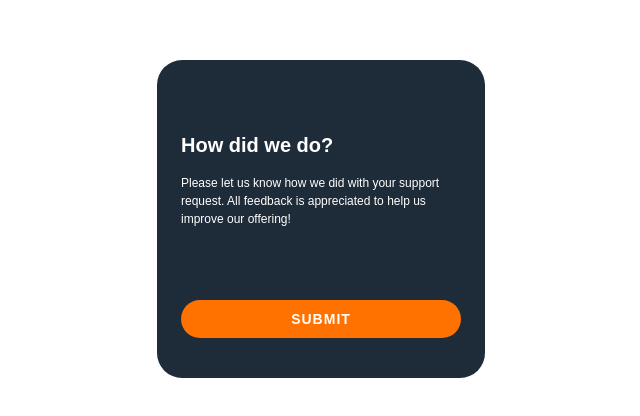
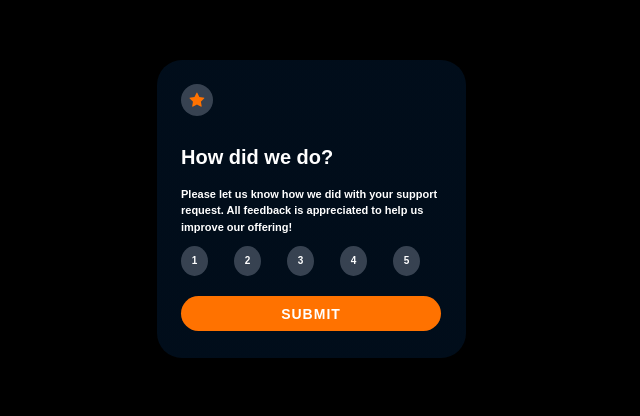
Before and after one commit to Simidaniels/Interactive-rating-component-image, a plain HTML site: page index.html in a window 1280 px wide. Shown: the part 140-556 px from the top of the page, without its empty margins (443-1083 px from the left). Drawn offline with Linux system fonts and the light colour scheme.

Commit message:
replica complete

```diff
--- a/assets/css/style.css
+++ b/assets/css/style.css
@@ -1,6 +1,10 @@
-.image {
-  width: 280px;
-  height: 270px;
+body{
+  margin: 0%;
+  background-color: #000000;
+}
+.image{
+  width: 261px;
+  height: 250px;
   background: linear-gradient(to top, rgba(1, 15, 30, 0.884) 50%, rgba(1, 15, 30, 0.884) 50%);
   position: absolute;
   top: 200px;
@@ -8,32 +12,72 @@
   border-radius: 25px;
   padding: 24px;
 }
-.image h2 {
+.image span{
+  color: #ff7200;
+  display: inline-block;
+  width: 30px;
+  text-align: center;
+  line-height: 30px;
+  background: rgba(62, 74, 88, 0.884);
+  border-radius: 50%;
+  padding: 1px;
+}
+.image h2{
   width: 220px;
   font-family: sans-serif;
   font-size: 20px;
   color: white;
-  margin-top: 50px;
+  margin-top: 30px;
 }
-.image p {
-  font-size: 12px;
+.image p{
+  font-size: 11px;
   font-family: sans-serif;
+  font-weight: bold;
   color: #fff;
   line-height: 1.5em;
 }
-.btn {
-  width: 280px;
-  height: 38px;
+
+.digits a{
+  text-decoration: none;
+  color: white;
+
+}
+.iconbtn{
+  width: 27px;
+  height: 30px;
+  text-align: center;
+  line-height: 30px;
+  background: rgba(62, 74, 88, 0.884);
+  color: #fff;
+  display: inline-block;
+  border-radius: 50%;
+  margin-right: 22px;
+  font-size: 12px;
+  font-family: sans-serif;
+  font-weight: bold;
+  font-size: x-small;
+}
+.iconbtn:hover{
+  background-color: #ff7200;
+  transition: 2s;
+}
+.btn{
+  width: 260px;
+  height: 35px;
   background: #ff7200;
   border: none;
-  margin-top: 60px;
+  margin-top: 20px;
   border-radius: 25px;
   color: #fff;
 }
-.btn a {
+.btn a{
   text-decoration: none;
   color: #fff;
   font-weight: bold;
   font-size: 14px;
   letter-spacing: 1px;
 }
+.btn:hover{
+  background-color: rgba(62, 74, 88, 0.884);
+  transition: 2s;
+}
--- a/index.html
+++ b/index.html
@@ -3,17 +3,26 @@
     <head>
         <title>image replica</title>
         <link rel="stylesheet" href="./assets/css/style.css">
+        <link rel="stylesheet" href="https://cdnjs.cloudflare.com/ajax/libs/font-awesome/4.7.0/css/font-awesome.min.css">
     </head>
     <body>
+
             <div class="image">
+                <span class="fa fa-star checked"></span>
                 <h2>How did we do?</h2>
                     <p>
                         Please let us know how we did with your support <br>request.
                         All feedback is appreciated to help us <br> improve our offering!
                     </p>
+                        <nav class="digits">
+                            <a href="#" class="iconbtn">1</a>
+                            <a href="#" class="iconbtn">2</a>
+                            <a href="#" class="iconbtn">3</a>
+                            <a href="#" class="iconbtn">4</a>
+                            <a href="#" class="iconbtn">5</a>
+                        </nav>
+                            <button class="btn"><a href="#">SUBMIT</a></button>
+            </div>
 
-                <button class="btn"><a href="#">SUBMIT</a></button>
-
-            </div>
     </body>
 </html>
```
